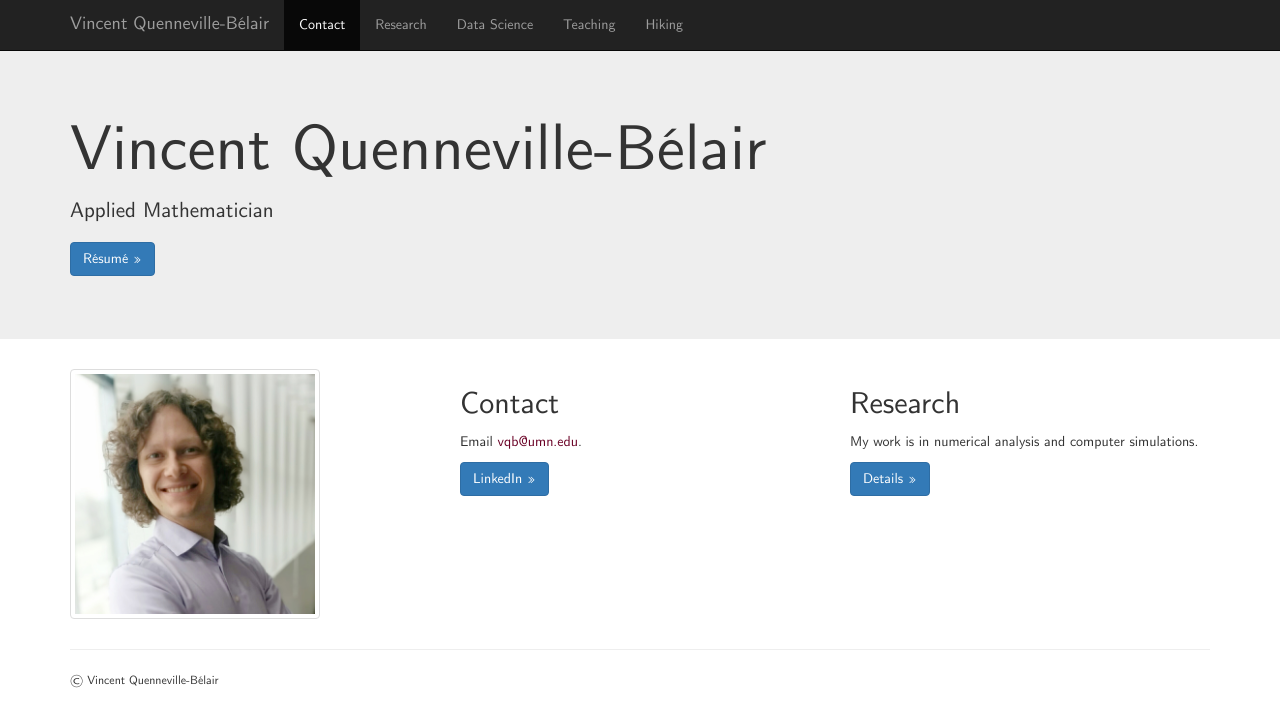
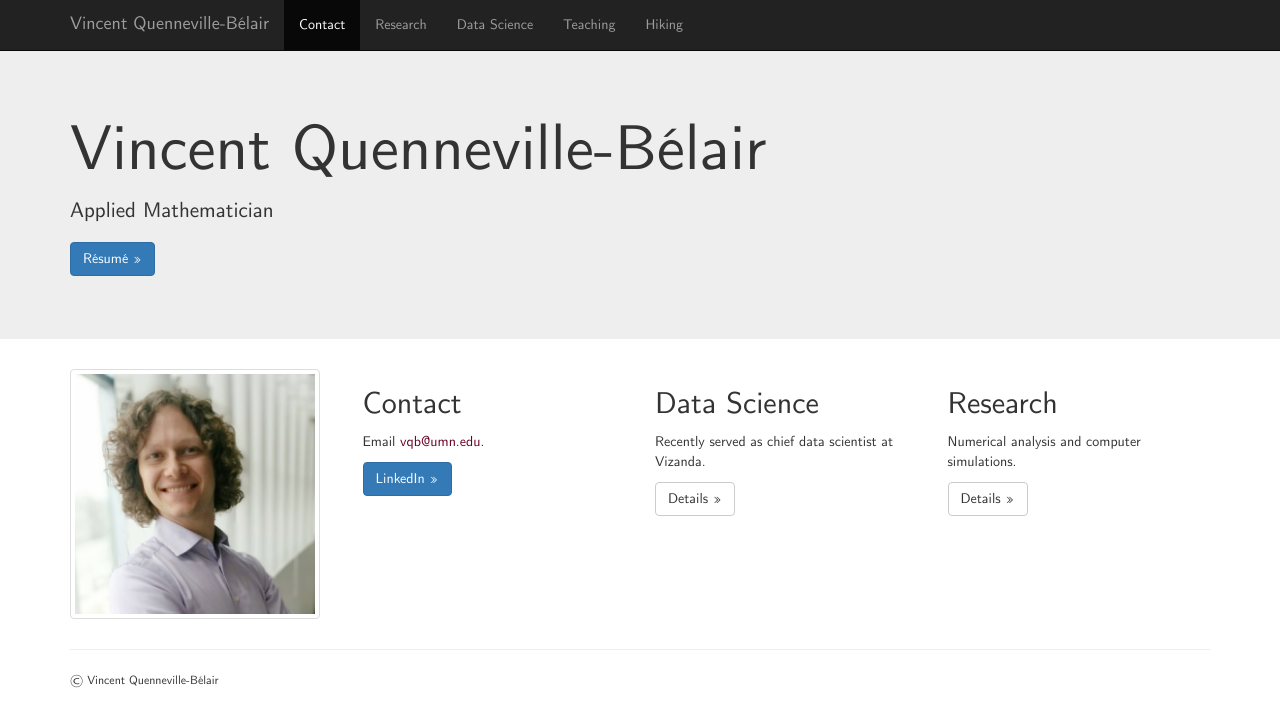
Before and after one commit to vincentqb/vincentqb.github.io.archive, a Jekyll site: the page built from index.html, in a window 1280 px wide. Shown: the top 727 px of the page. Built offline with Jekyll 4.4.1, drawn with Linux system fonts in a browser that asks for light colours; nearby versions of some CDN libraries.

Commit message:
updating text. expanding first page.

```diff
--- a/index.html
+++ b/index.html
@@ -47,13 +47,13 @@ layout: default
 <div class="container">
 <div class="row">
 
-<div class="col-md-4 col-sm-12">
+<div class="col-md-3 col-sm-12">
 <p class="text-left">
 <img alt="Vincent Quenneville-Belair" src="images/photo-big.jpg" style="width: 250px; height: 250px;" class="img-thumbnail">
 </p>
 </div>
 
-<div class="col-md-4 col-sm-6">
+<div class="col-md-3 col-sm-6">
 <h2>Contact</h2>
 <p>Email <a href="mailto:vqb@umn.edu">vqb@umn.edu</a>.
 <p>
@@ -64,10 +64,16 @@ layout: default
 </p>
 </div>
 
-<div class="col-md-4 col-sm-6">
+<div class="col-md-3 col-sm-6">
+<h2>Data Science</h2>
+<p>Recently served as chief data scientist at Vizanda.</p>
+<p><a class="btn btn-default" href="datascience.html" role="button">Details &raquo;</a></p>
+</div>
+
+<div class="col-md-3 col-sm-6">
 <h2>Research</h2>
-<p>My work is in numerical analysis and computer simulations.</p>
-<p><a class="btn btn-primary" href="research.html" role="button">Details &raquo;</a></p>
+<p>Numerical analysis and computer simulations.</p>
+<p><a class="btn btn-default" href="research.html" role="button">Details &raquo;</a></p>
 </div>
 
 </div>
```
